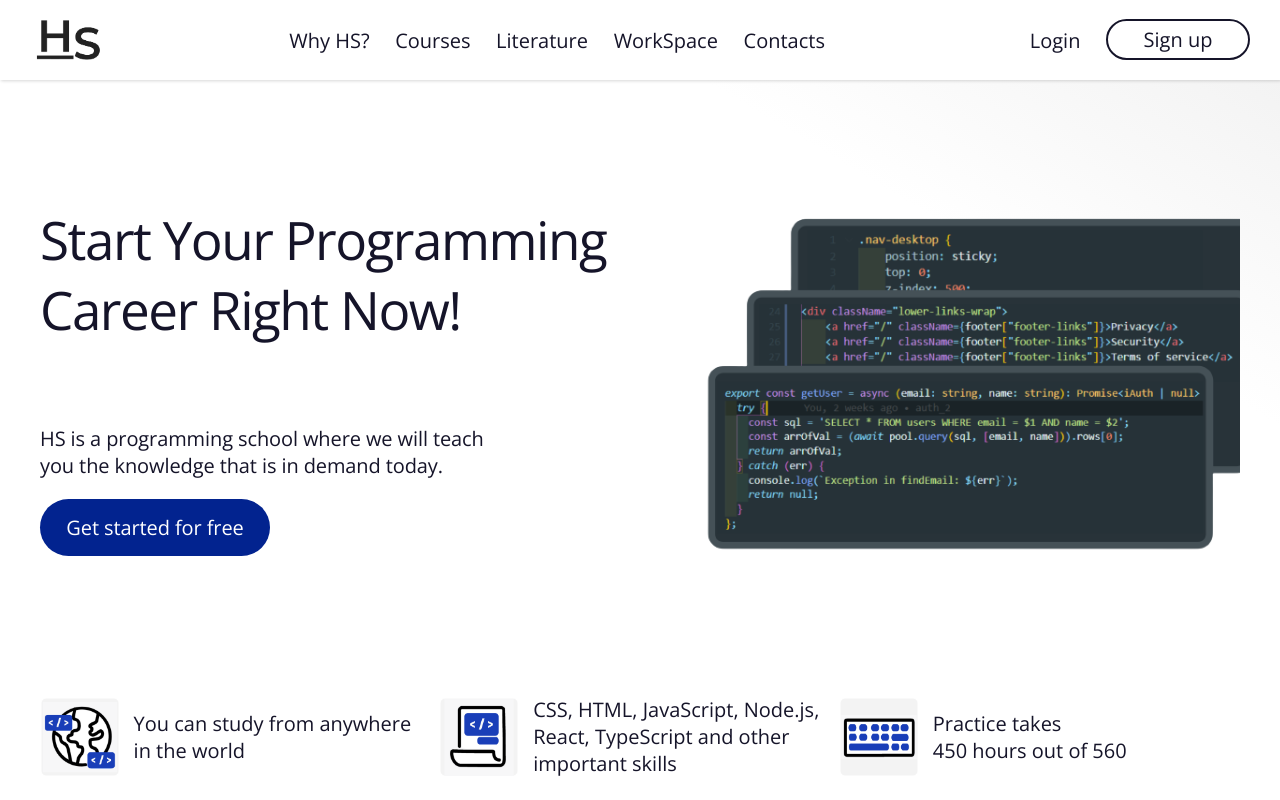
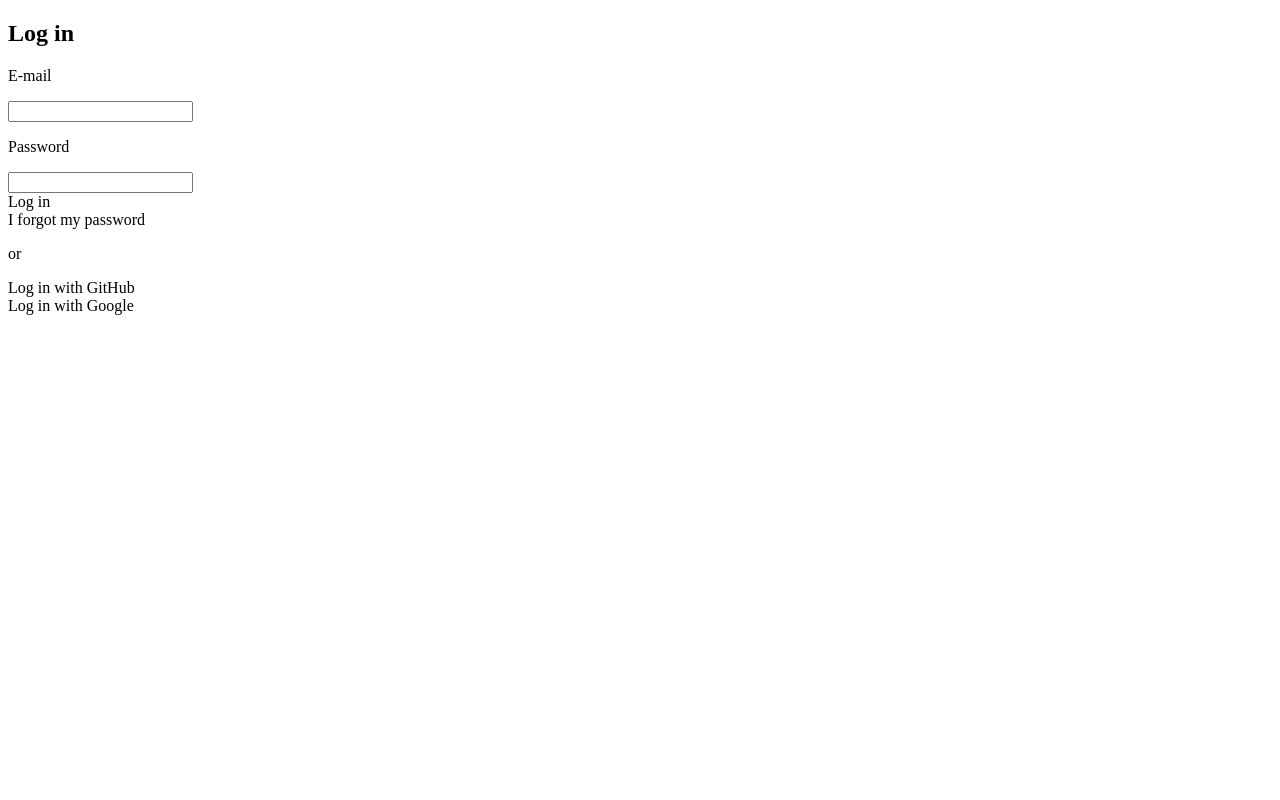
Before and after one commit to HannaPleshko/educational-platform, a React (Create React App) app: page /auth/register in a window 1280 px wide. Shown: the top 800 px of the page. Built offline with nearby package versions, Linux system fonts and the light colour scheme.

Commit message:
refactoring and auth_1

```diff
--- a/src/App.js
+++ b/src/App.js
@@ -1,16 +1,18 @@
-import './App.css';
-import Footer from './components/Footer/Footer';
-import Header from './components/Header/Header'
-import Main from './components/Main/Main';
+// import './App.css';
+// import Footer from './components/Footer/Footer';
+// import Header from './components/Header/Header'
+// import Main from './components/Main/Main';
+import Auth from "./pages/Auth/Auth";
 
 function App() {
-  return (
-    <div className="App">
-      <Header></Header>
-      <Main></Main>
-      <Footer></Footer>
-    </div>
-  );
+    return (
+        <div className="App">
+            {/*<Header></Header>*/}
+            {/*<Main></Main>*/}
+            {/*<Footer></Footer>*/}
+            <Auth></Auth>
+        </div>
+    );
 }
 
 export default App;
--- a/src/components/Main/Main.jsx
+++ b/src/components/Main/Main.js
@@ -184,7 +184,7 @@ const Main = () => {
                         <div className={main["img_offer"]}></div>
                         <div className={main["block-tryfree"]}>
                             <h2 className={classNames(main["container-logo"], main["container-logo-tryfree"])}>Ready to make the leap?</h2>
-                            <div className=""> <a href="/" className={classNames(main["btn"], main['btn-tryfree'])}>Get started for free</a></div>
+                            <div className={classNames(main['btn-tryfree'])}> <a href="/" className={classNames(main["btn"], main['btn-tryfree'])}>Get started for free</a></div>
                         </div>
                     </div>
                 </div>
--- /dev/null
+++ b/src/pages/Auth/Auth.js
@@ -0,0 +1,29 @@
+import auth from './Auth.module.css';
+
+const Auth = () => {
+    return (
+        <div className="">
+            <div className=""></div>
+
+            <div className="">
+                <div className=""><h2>Log in</h2></div>
+                <div className="">
+                    <p>E-mail</p>
+                    <input type="text"/>
+                </div>
+                <div className="">
+                    <p>Password</p>
+                    <input type="text"/>
+                </div>
+                <div className=""><a>Log in</a></div>
+                <div className=""><a>I forgot my password</a></div>
+                <div className=""><p>or</p></div>
+                <div className=""><a>Log in with GitHub</a></div>
+                <div className=""><a>Log in with Google</a></div>
+
+            </div>
+        </div>
+)
+}
+
+export default Auth
```
Also changed, not shown: src/routes.js (added, +37 -0 lines), src/components/Footer/Footer.js (renamed from src/components/Footer/Footer.jsx), src/components/Header/Header.js (renamed from src/components/Header/Header.jsx), src/pages/Auth/Auth.module.css (added), src/pages/Registry/Registry.js (added).
